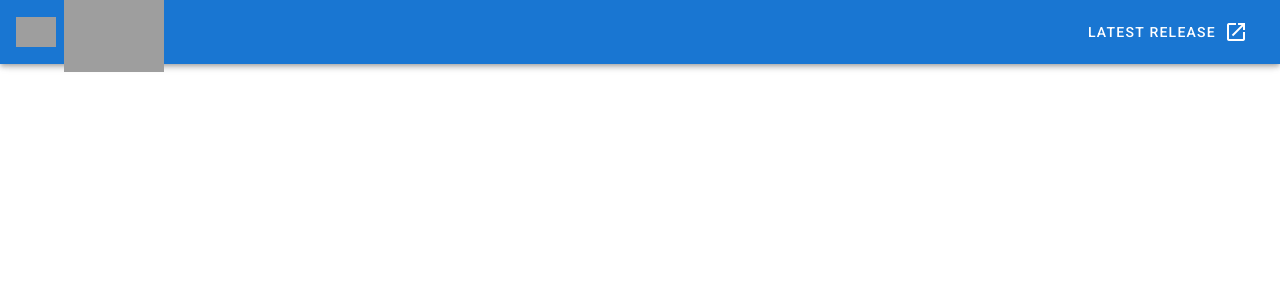
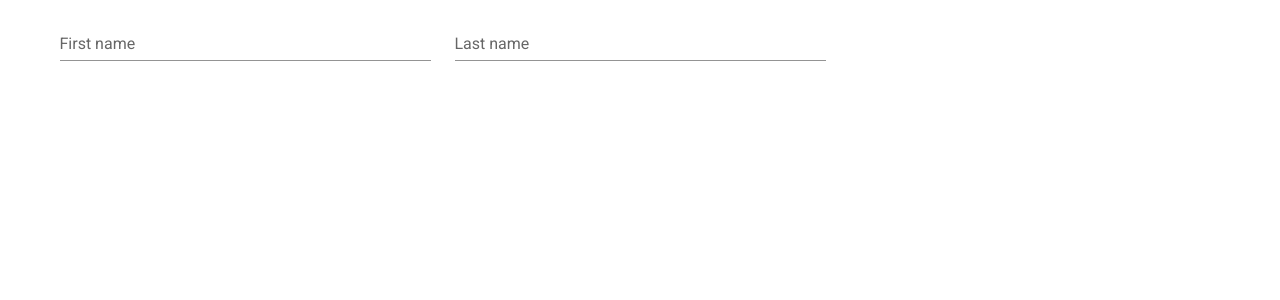
Before and after one commit to boom-ntr-lover/files_manager, a Vue app in the folder files_manager/: page /login in a window 1280 px wide. Shown: the top 300 px of the page. Built offline with nearby package versions, Linux system fonts and the light colour scheme; grey boxes are pictures that could not be loaded.

Commit message:
增加路由

```diff
--- a/files_manager/src/App.vue
+++ b/files_manager/src/App.vue
@@ -1,42 +1,5 @@
 <template>
     <v-app>
-        <v-app-bar
-            app
-            color="primary"
-            dark
-        >
-            <div class="d-flex align-center">
-                <v-img
-                    alt="Vuetify Logo"
-                    class="shrink mr-2"
-                    contain
-                    src="https://cdn.vuetifyjs.com/images/logos/vuetify-logo-dark.png"
-                    transition="scale-transition"
-                    width="40"
-                />
-
-                <v-img
-                    alt="Vuetify Name"
-                    class="shrink mt-1 hidden-sm-and-down"
-                    contain
-                    min-width="100"
-                    src="https://cdn.vuetifyjs.com/images/logos/vuetify-name-dark.png"
-                    width="100"
-                />
-            </div>
-
-            <v-spacer></v-spacer>
-
-            <v-btn
-                href="https://github.com/vuetifyjs/vuetify/releases/latest"
-                target="_blank"
-                text
-            >
-                <span class="mr-2">Latest Release</span>
-                <v-icon>mdi-open-in-new</v-icon>
-            </v-btn>
-        </v-app-bar>
-
         <v-main>
             <router-view/>
         </v-main>
--- a/files_manager/src/router/index.js
+++ b/files_manager/src/router/index.js
@@ -1,6 +1,7 @@
 import Vue from 'vue'
 import VueRouter from 'vue-router'
 import HomeView from '../views/HomeView.vue'
+import LoginView from '../views/LoginView.vue'
 
 Vue.use(VueRouter)
 
@@ -9,6 +10,11 @@
         path: '/',
         name: 'home',
         component: HomeView
+    },
+    {
+        path: '/login',
+        name: 'login',
+        component: LoginView
     },
     {
         path: '/about',
--- a/files_manager/src/views/HomeView.vue
+++ b/files_manager/src/views/HomeView.vue
@@ -11,5 +11,10 @@
     components: {
         HelloWorld,
     },
+
+    created()
+    {
+        // this.$router.push("/login")
+    }
 }
 </script>
--- /dev/null
+++ b/files_manager/src/views/LoginView.vue
@@ -0,0 +1,62 @@
+<template>
+    <v-form v-model="valid">
+        <v-container>
+            <v-row>
+                <v-col
+                    cols="12"
+                    md="4"
+                >
+                    <v-text-field
+                        v-model="firstname"
+                        :rules="nameRules"
+                        :counter="10"
+                        label="First name"
+                        required
+                        hide-details
+                    ></v-text-field>
+                </v-col>
+
+                <v-col
+                    cols="12"
+                    md="4"
+                >
+                    <v-text-field
+                        v-model="lastname"
+                        :rules="nameRules"
+                        :counter="10"
+                        label="Last name"
+                        hide-details
+                        required
+                    ></v-text-field>
+                </v-col>
+            </v-row>
+        </v-container>
+    </v-form>
+</template>
+
+<script>
+
+export default {
+    name: 'LoginView',
+
+    data: () => ({
+        valid: false,
+        firstname: '',
+        lastname: '',
+        nameRules: [
+            value =>
+            {
+                if (value) return true
+
+                return 'Name is required.'
+            },
+            value =>
+            {
+                if (value?.length <= 10) return true
+
+                return 'Name must be less than 10 characters.'
+            },
+        ],
+    }),
+}
+</script>
```
